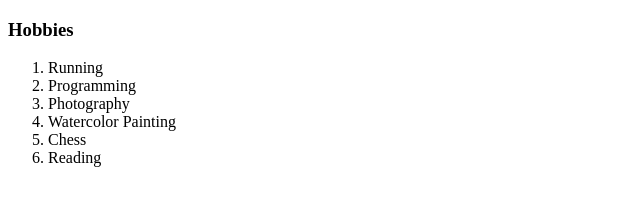
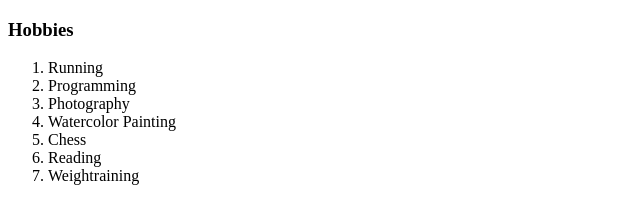
Before and after one commit to gheceam/cv, a plain HTML site: page hobbies.html in a window 1280 px wide. Shown: the whole page, without its empty margins (0-640 px from the left). Drawn offline with Linux system fonts and the light colour scheme.

Commit message:
added additional hobby

```diff
--- a/hobbies.html
+++ b/hobbies.html
@@ -13,6 +13,7 @@
       <li>Watercolor Painting</li>
       <li>Chess</li>
       <li>Reading</li>
+      <li>Weightraining</li>
     </ol>
   </body>
 </html>
```
